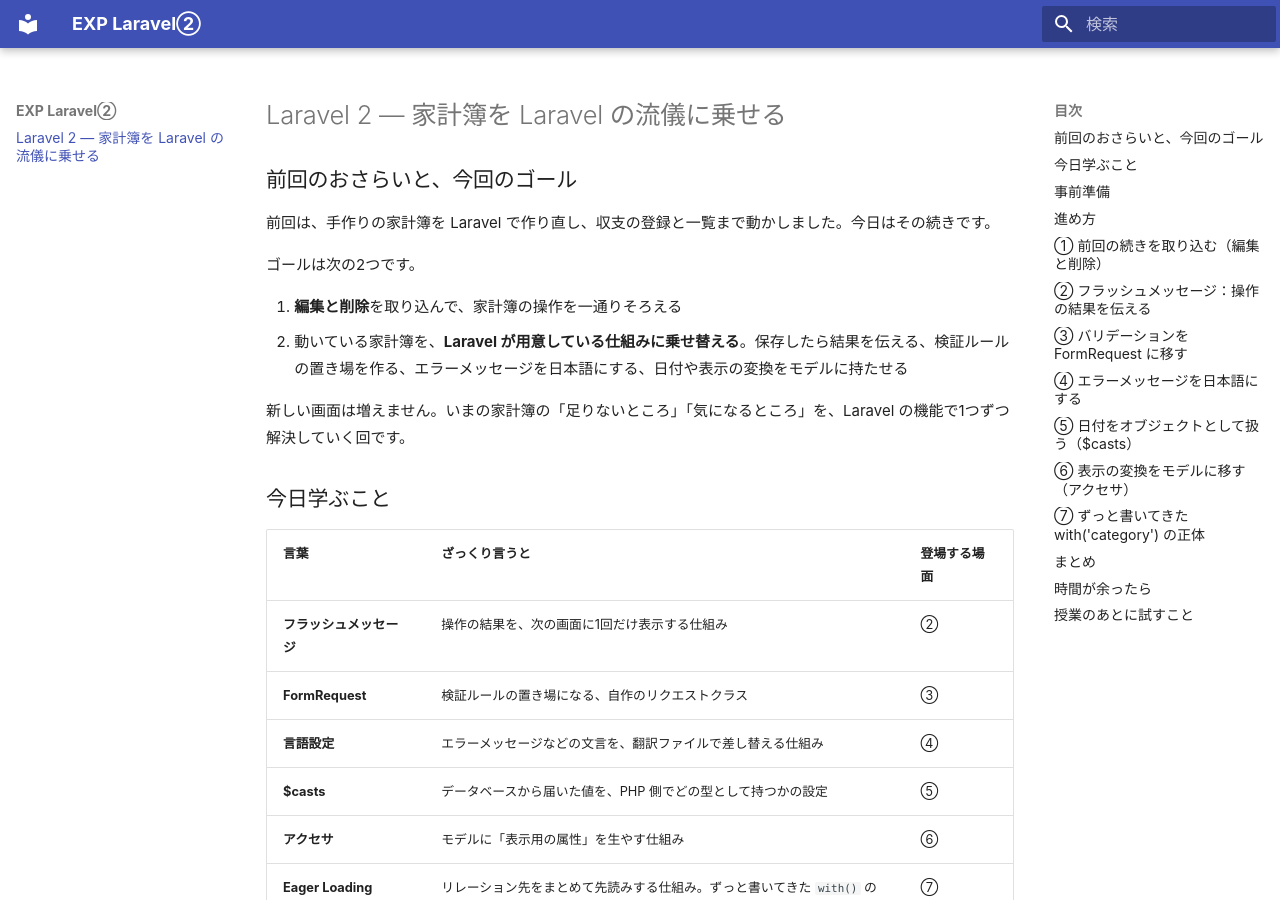
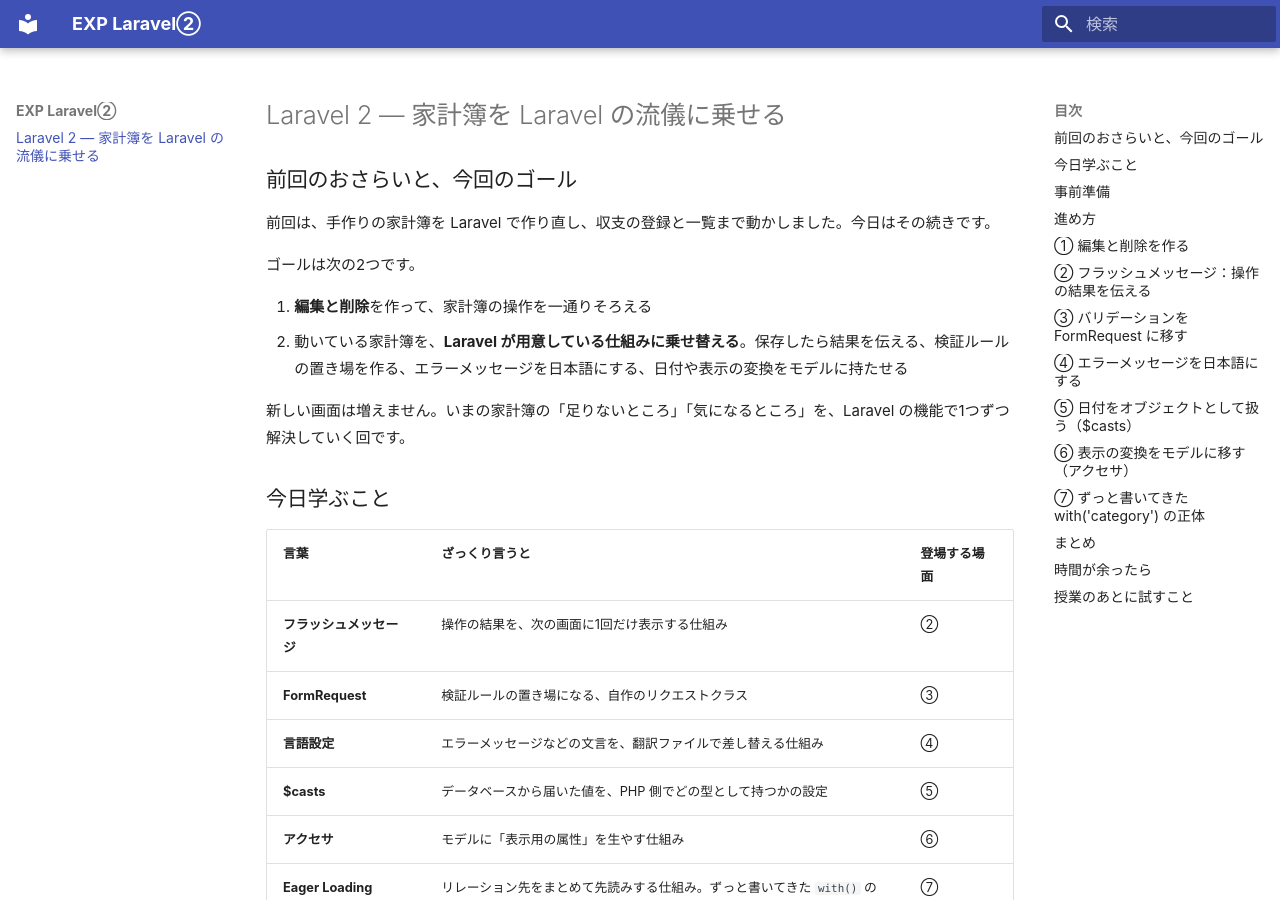
Before and after one commit to abekdwight/gslabo-lesson4, an MkDocs documentation site: the page built from docs/index.md, in a window 1280 px wide and 900 px high. Built offline with MkDocs 1.6.1 and Material for MkDocs 9.7.7, drawn with Linux system fonts in a browser that asks for light colours; some of the changed text lies outside the part shown.

Commit message:
reframe chapter 1 as building edit and delete

```diff
--- a/docs/index.md
+++ b/docs/index.md
@@ -6,7 +6,7 @@
 
 ゴールは次の2つです。
 
-1. **編集と削除**を取り込んで、家計簿の操作を一通りそろえる
+1. **編集と削除**を作って、家計簿の操作を一通りそろえる
 2. 動いている家計簿を、**Laravel が用意している仕組みに乗せ替える**。保存したら結果を伝える、検証ルールの置き場を作る、エラーメッセージを日本語にする、日付や表示の変換をモデルに持たせる
 
 新しい画面は増えません。いまの家計簿の「足りないところ」「気になるところ」を、Laravel の機能で1つずつ解決していく回です。
@@ -70,7 +70,7 @@ cd kakeibo
 
 7つのステップで進めます。
 
-1. 前回の続きを取り込む（編集と削除）
+1. 編集と削除を作る
 2. フラッシュメッセージ：操作の結果を伝える
 3. バリデーションを FormRequest に移す
 4. エラーメッセージを日本語にする
@@ -80,7 +80,7 @@ cd kakeibo
 
 ①が仕上げ、②〜④がフォームまわり、⑤〜⑦がモデルまわりです。
 
-## ① 前回の続きを取り込む（編集と削除）
+## ① 編集と削除を作る
 
 編集と削除は、前回作った登録・一覧と同じ道具（ルート・コントローラ・ビュー・バリデーション）の組み合わせでできています。新しく出てくる仕組みは、ルートモデルバインディングと `@method()` の2つだけです。コードを貼って動かしながら、その2つだけ説明します。
 
```
